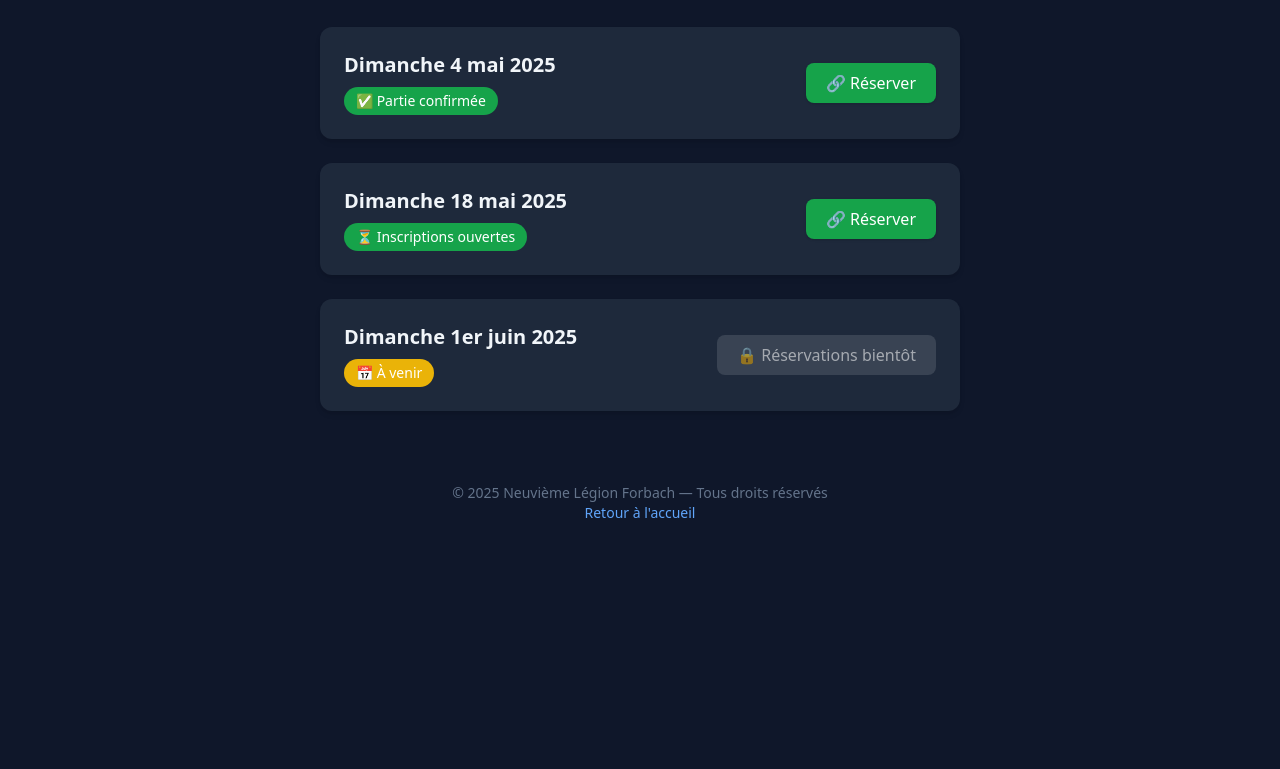
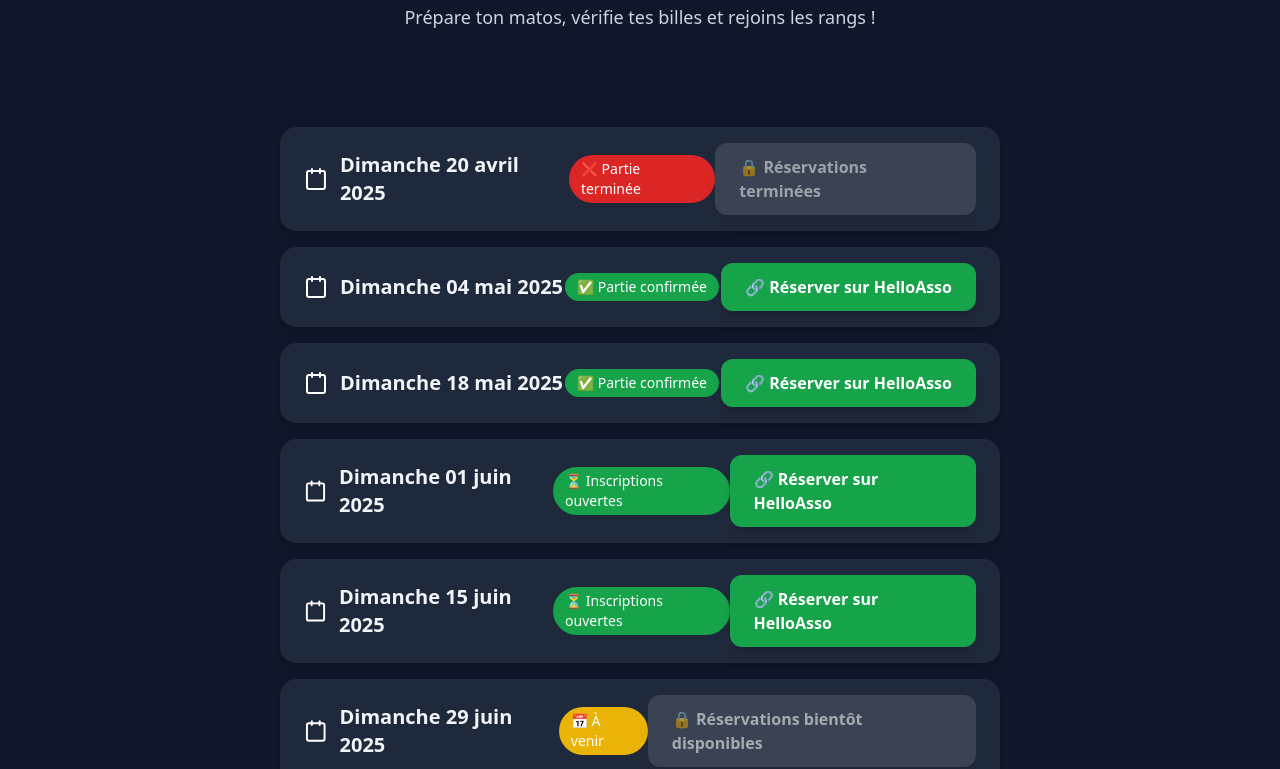
Before and after one commit to NeuviemeLegionForbach/site, a plain HTML site: page agenda.html in a window 1280 px wide. Shown: the part 205-974 px from the top of the page. Before the commit the page ends 800 px from the top, so only its background shows below. Drawn offline with nearby package versions, Linux system fonts and the light colour scheme.

Commit message:
Add files via upload

```diff
--- a/agenda.html
+++ b/agenda.html
@@ -26,46 +26,108 @@
     </nav>
   </div>
 
-  <!-- Titre -->
-  <section class="py-12 text-center">
-    <h1 class="text-4xl font-bold mb-2">📅 Agenda des parties</h1>
-    <p class="text-lg text-slate-300">Une partie tous les 15 jours – prévois ton matos !</p>
+  <section class="py-16 px-6 text-center">
+    <h1 class="text-4xl font-bold mb-4 text-white">📅 Calendrier des Dominicales</h1>
+    <p class="text-lg text-slate-300 max-w-xl mx-auto">Les parties dominicales sont organisées toutes les deux semaines. Prépare ton matos, vérifie tes billes et rejoins les rangs !</p>
   </section>
 
-  <!-- Agenda statique -->
-  <section class="max-w-2xl mx-auto px-4 space-y-6">
-    <!-- Partie 1 -->
-    <div class="bg-slate-800 rounded-xl p-6 shadow-md flex flex-col sm:flex-row justify-between items-center">
-      <div>
-        <p class="text-xl font-semibold">Dimanche 4 mai 2025</p>
-        <span class="inline-block mt-2 bg-green-600 text-white text-sm px-3 py-1 rounded-full">✅ Partie confirmée</span>
-      </div>
-      <a href="https://www.helloasso.com/" target="_blank" class="mt-4 sm:mt-0 bg-green-600 hover:bg-green-700 text-white px-5 py-2 rounded-lg shadow transition">🔗 Réserver</a>
-    </div>
-
-    <!-- Partie 2 -->
-    <div class="bg-slate-800 rounded-xl p-6 shadow-md flex flex-col sm:flex-row justify-between items-center">
-      <div>
-        <p class="text-xl font-semibold">Dimanche 18 mai 2025</p>
-        <span class="inline-block mt-2 bg-green-600 text-white text-sm px-3 py-1 rounded-full">⏳ Inscriptions ouvertes</span>
-      </div>
-      <a href="https://www.helloasso.com/" target="_blank" class="mt-4 sm:mt-0 bg-green-600 hover:bg-green-700 text-white px-5 py-2 rounded-lg shadow transition">🔗 Réserver</a>
-    </div>
-
-    <!-- Partie 3 -->
-    <div class="bg-slate-800 rounded-xl p-6 shadow-md flex flex-col sm:flex-row justify-between items-center">
-      <div>
-        <p class="text-xl font-semibold">Dimanche 1er juin 2025</p>
-        <span class="inline-block mt-2 bg-yellow-500 text-white text-sm px-3 py-1 rounded-full">📅 À venir</span>
-      </div>
-      <span class="mt-4 sm:mt-0 bg-gray-600 text-white px-5 py-2 rounded-lg opacity-60 cursor-not-allowed">🔒 Réservations bientôt</span>
-    </div>
+  <section class="max-w-3xl mx-auto px-6 py-8">
+    <ul id="agenda-list" class="space-y-4"></ul>
   </section>
 
-  <!-- Footer -->
-  <footer class="mt-12 py-6 text-center text-sm text-slate-500">
-    &copy; 2025 Neuvième Légion Forbach — Tous droits réservés<br />
-    <a href="/index.html" class="text-blue-400 hover:underline">Retour à l'accueil</a>
+  <footer class="py-6 text-center text-sm text-slate-500">
+    &copy; 2025 Neuvième Légion Forbach — Tous droits réservés.<br />
+    <a class="text-blue-400" href="/index.html">Retour à l'accueil</a>
   </footer>
+
+ <script>
+  async function generateAgenda() {
+    const agendaList = document.getElementById('agenda-list');
+    const today = new Date();
+
+    try {
+      const response = await fetch('/events.json'); // adapte le chemin si besoin
+      const events = await response.json();
+
+      if (events.length === 0) {
+        agendaList.innerHTML = '<p class="text-center text-slate-400">Aucun événement pour le moment. Reste à l’affût !</p>';
+        return;
+      }
+
+      const uniqueDates = new Set();
+
+      events.forEach(event => {
+        if (uniqueDates.has(event.date)) return;
+        uniqueDates.add(event.date);
+
+        const eventDate = new Date(event.date);
+        const isPast = eventDate < today;
+        let statusLabel, buttonClass, buttonText, buttonDisabled = false;
+
+        switch (event.status) {
+          case 'terminée':
+            statusLabel = '<span class="bg-red-600 text-white px-3 py-1 rounded-full text-sm">❌ Partie terminée</span>';
+            buttonClass = 'bg-gray-600 opacity-60 cursor-not-allowed';
+            buttonText = '🔒 Réservations terminées';
+            buttonDisabled = true;
+            break;
+          case 'confirmée':
+            statusLabel = '<span class="bg-green-600 text-white px-3 py-1 rounded-full text-sm">✅ Partie confirmée</span>';
+            buttonClass = 'bg-green-600 hover:bg-green-700 hover:scale-105 transition-transform duration-200 text-white';
+            buttonText = '🔗 Réserver sur HelloAsso';
+            break;
+          case 'inscriptions ouvertes':
+            statusLabel = '<span class="bg-green-600 text-white px-3 py-1 rounded-full text-sm">⏳ Inscriptions ouvertes</span>';
+            buttonClass = 'bg-green-600 hover:bg-green-700 hover:scale-105 transition-transform duration-200 text-white';
+            buttonText = '🔗 Réserver sur HelloAsso';
+            break;
+          case 'à venir':
+            statusLabel = '<span class="bg-yellow-500 text-white px-3 py-1 rounded-full text-sm">📅 À venir</span>';
+            buttonClass = 'bg-gray-600 text-white opacity-60 cursor-not-allowed';
+            buttonText = '🔒 Réservations bientôt disponibles';
+            buttonDisabled = true;
+            break;
+        }
+
+        const li = document.createElement('li');
+        li.classList.add('bg-slate-800', 'rounded-2xl', 'px-6', 'py-4', 'flex', 'justify-between', 'items-center', 'shadow-md');
+
+        const calendarIcon = `
+          <svg xmlns="http://www.w3.org/2000/svg" class="h-6 w-6 text-white mr-3" viewBox="0 0 24 24" fill="none" stroke="currentColor" stroke-width="2" stroke-linecap="round" stroke-linejoin="round">
+            <rect x="3" y="4" width="18" height="18" rx="2" ry="2"/>
+            <line x1="16" y1="2" x2="16" y2="6"/>
+            <line x1="8" y1="2" x2="8" y2="6"/>
+          </svg>
+        `;
+
+        li.innerHTML = `
+          <div class="flex items-center">
+            ${calendarIcon}
+            <span class="text-xl font-semibold">${event.title}</span>
+          </div>
+          ${statusLabel}
+        `;
+
+        const button = document.createElement('a');
+        button.href = !buttonDisabled ? 'https://www.helloasso.com/' : '#';
+        button.className = `inline-block font-semibold py-3 px-6 rounded-xl shadow-lg transition duration-300 ${buttonClass}`;
+        button.innerHTML = buttonText;
+        if (buttonDisabled) {
+          button.setAttribute('aria-disabled', 'true');
+          button.setAttribute('tabindex', '-1');
+        }
+
+        li.appendChild(button);
+        agendaList.appendChild(li);
+      });
+
+    } catch (error) {
+      agendaList.innerHTML = '<p class="text-red-400 text-center">Erreur lors du chargement des événements.</p>';
+      console.error("Erreur de chargement de l'agenda :", error);
+    }
+  }
+
+  document.addEventListener('DOMContentLoaded', generateAgenda);
+</script>
 </body>
 </html>
```
